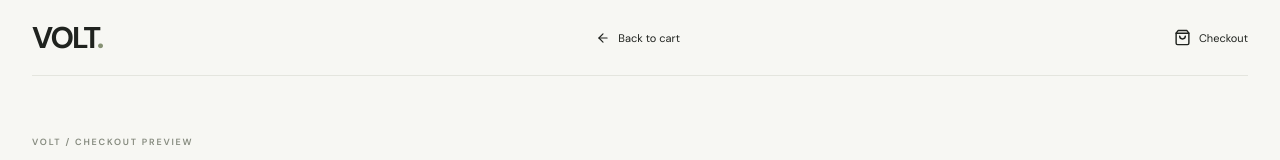
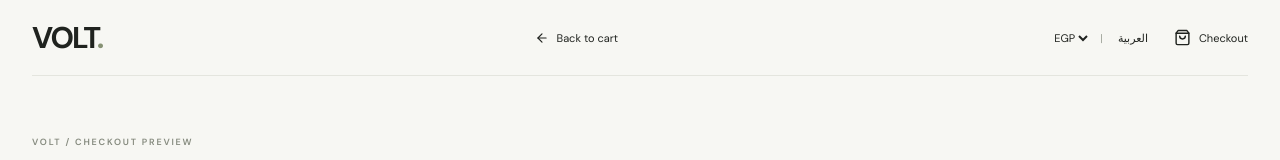
Before and after one commit to workstationneo-code/E-commerce, a Next.js app: page /checkout in a window 1280 px wide. Shown: the top 160 px of the page. Built offline with nearby package versions, Linux system fonts and the light colour scheme; a web font is replaced by a local one.

Commit message:
Add currency and language controls to checkout

```diff
--- a/app/checkout/page.tsx
+++ b/app/checkout/page.tsx
@@ -2,11 +2,12 @@
 import {useState} from "react";
 import Link from "next/link";
 import {ShoppingBag,ArrowLeft} from "lucide-react";
+import {StoreControls} from "../../components/store-provider";
 export default function CheckoutPage(){
  const [method,setMethod]=useState("cod");const [submitted,setSubmitted]=useState(false);
  const [form,setForm]=useState({name:"",phone:"",email:"",city:"",address:"",notes:""});
  const update=(key:keyof typeof form,value:string)=>setForm(s=>({...s,[key]:value}));
- return <main className="store-page"><header className="header wrap commerce-header"><Link className="logo" href="/">VOLT<span>.</span></Link><Link className="textlink" href="/cart"><ArrowLeft size={14}/> Back to cart</Link><span className="bag"><ShoppingBag size={17}/> Checkout</span></header>
+ return <main className="store-page"><header className="header wrap commerce-header"><Link className="logo" href="/">VOLT<span>.</span></Link><Link className="textlink" href="/cart"><ArrowLeft size={14}/> Back to cart</Link><div className="head-actions"><StoreControls/><span className="bag"><ShoppingBag size={17}/> Checkout</span></div></header>
  <section className="wrap checkout-page"><div className="eyebrow">VOLT / CHECKOUT PREVIEW</div><h1>Delivery <em>details.</em></h1><div className="checkout-preview-note">Checkout interface preview only. No order will be placed and no payment will be processed until the store backend and payment provider are connected.</div>
  <form className="checkout-grid" onSubmit={e=>{e.preventDefault();setSubmitted(true)}}><div className="checkout-fields"><section className="checkout-card"><h2>Contact information</h2><div className="checkout-form-grid"><label>Full name<input required value={form.name} onChange={e=>update("name",e.target.value)} placeholder="Your full name"/></label><label>Phone number<input required type="tel" value={form.phone} onChange={e=>update("phone",e.target.value)} placeholder="+20"/></label><label className="full-field">Email address <span>(optional)</span><input type="email" value={form.email} onChange={e=>update("email",e.target.value)} placeholder="you@example.com"/></label></div></section>
  <section className="checkout-card"><h2>Delivery address</h2><div className="checkout-form-grid"><label>City / Governorate<input required value={form.city} onChange={e=>update("city",e.target.value)} placeholder="City or governorate"/></label><label className="full-field">Full address<input required value={form.address} onChange={e=>update("address",e.target.value)} placeholder="Street, building, floor, apartment"/></label><label className="full-field">Delivery notes <span>(optional)</span><textarea value={form.notes} onChange={e=>update("notes",e.target.value)} placeholder="Any directions for delivery"/></label></div></section>
```
